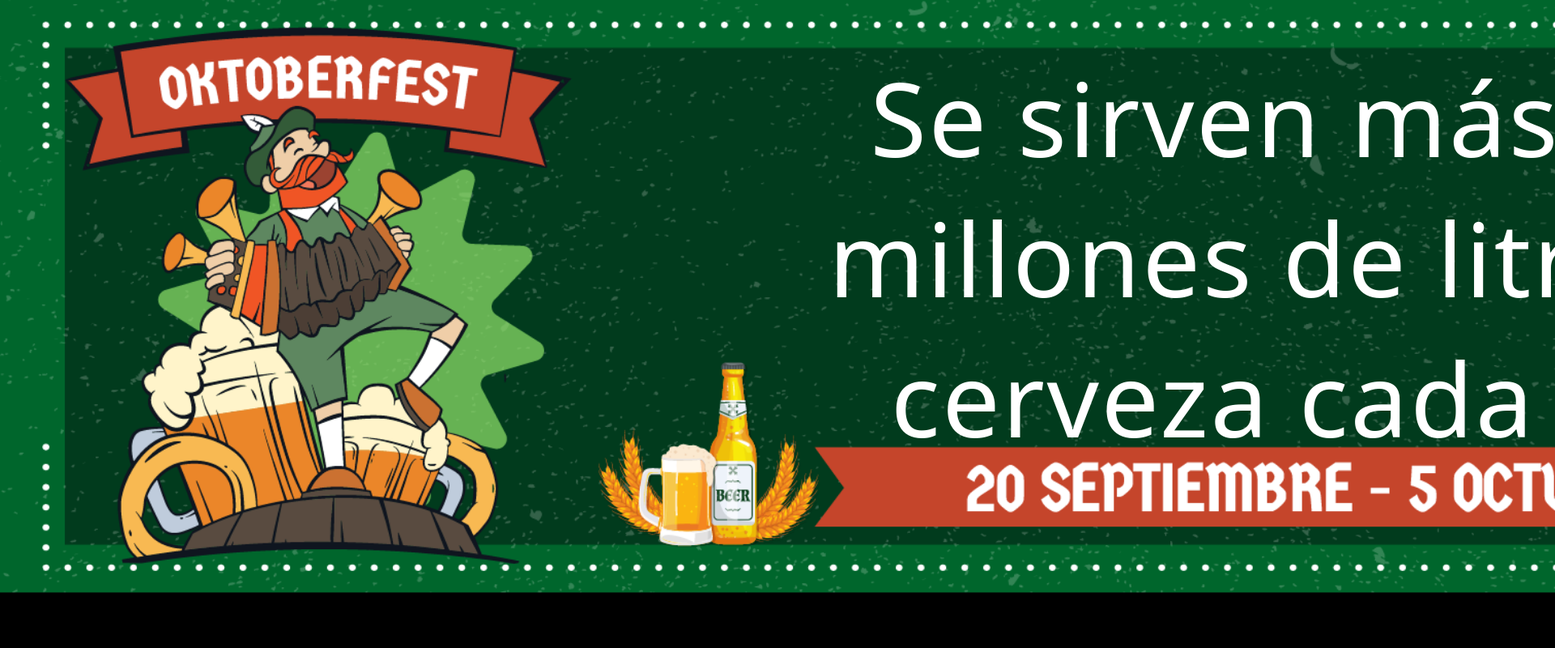
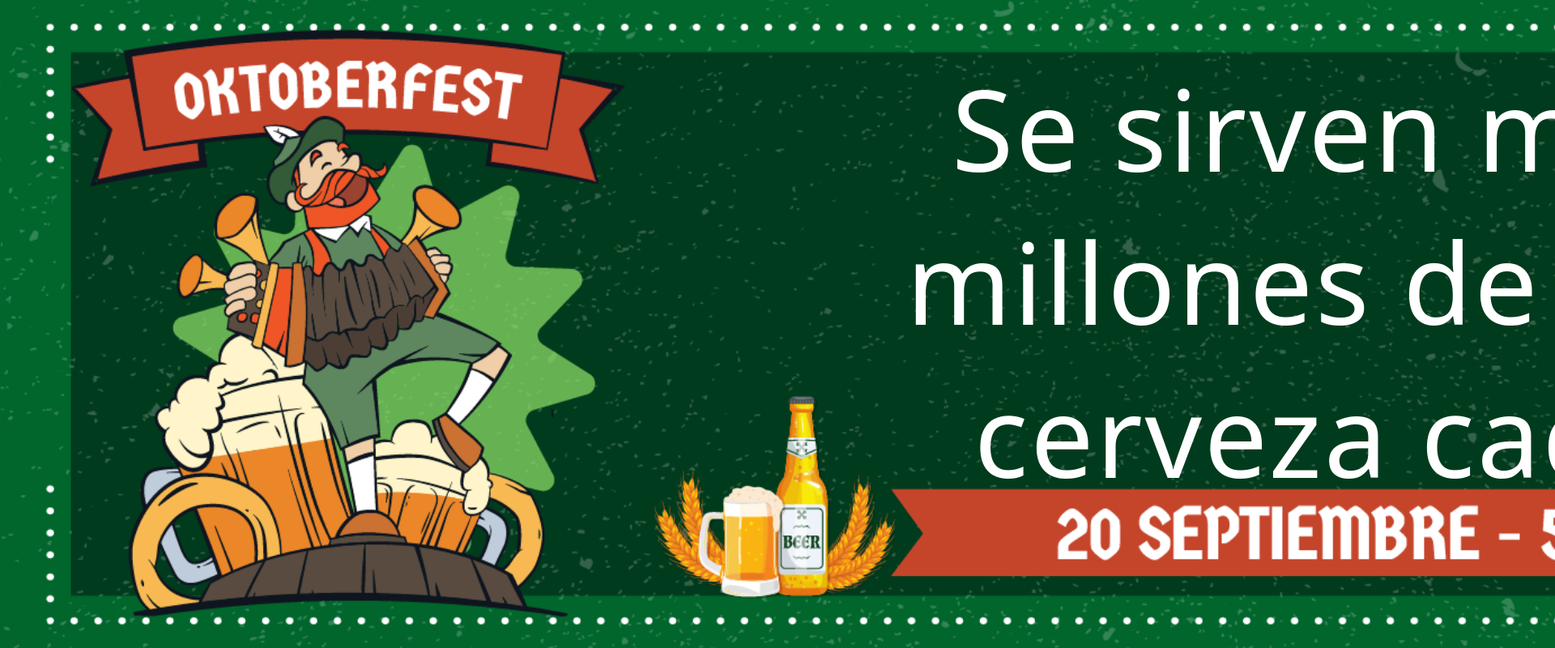
Before and after one commit to DannaiCo/DatoCportobe, a plain HTML site: page index.html in a window 1280 px wide. Shown: the top 800 px of the page at 81% size, 1920 px wide, since content can reach past the window. Drawn offline with Linux system fonts and the light colour scheme; a web font is replaced by a local one.

Commit message:
Update index.html

```diff
--- a/index.html
+++ b/index.html
@@ -84,8 +84,8 @@
   setInterval(cambiarFrase, 5000);
 
   function escalarPantalla() {
-    const escalaX = window.innerWidth / 2114;
-    const escalaY = window.innerHeight / 630;
+    const escalaX = window.innerWidth / 2120;
+    const escalaY = window.innerHeight / 576;
 
     // 🔑 usar Math.max para hacer que llene toda la pantalla
     const escala = Math.max(escalaX, escalaY);
```
